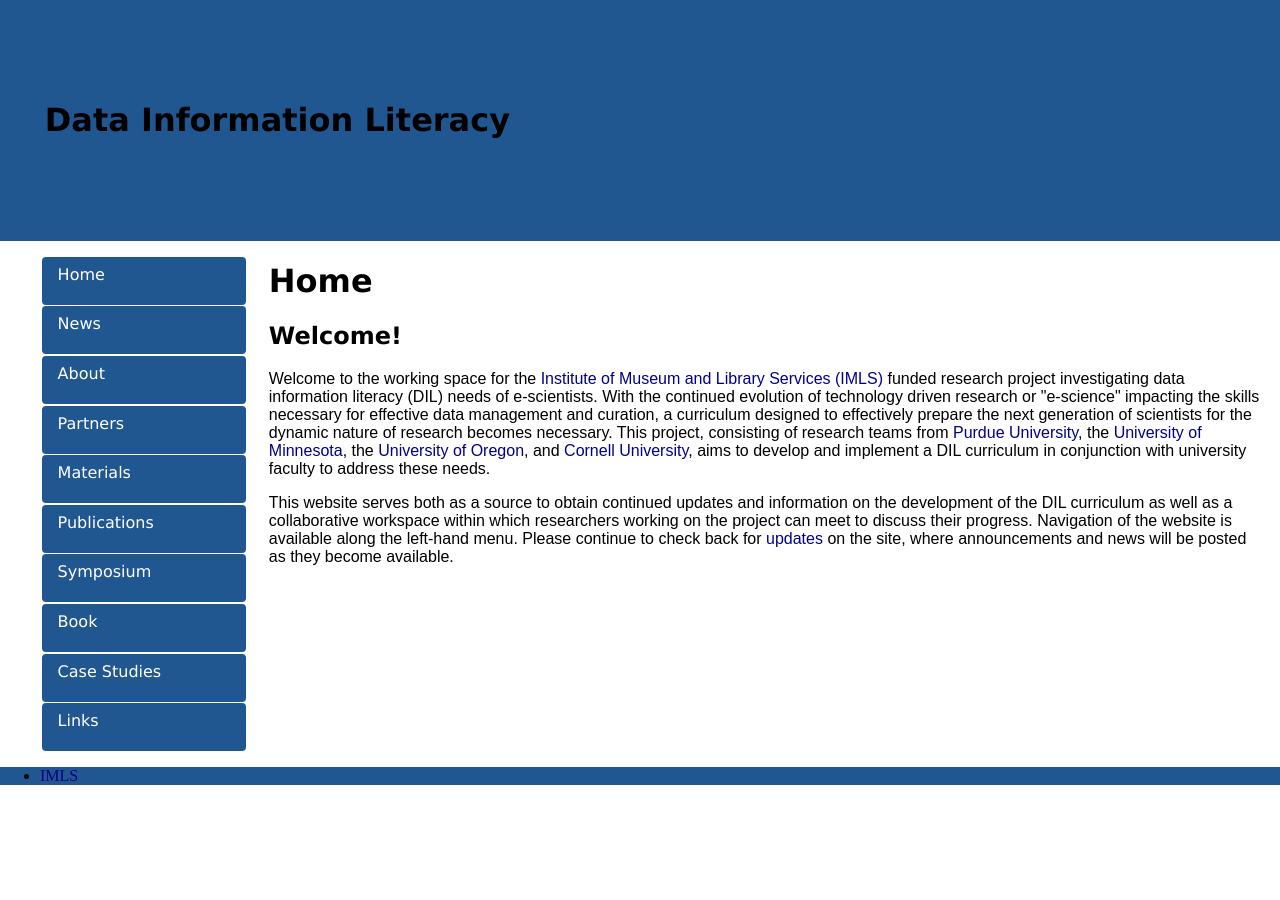
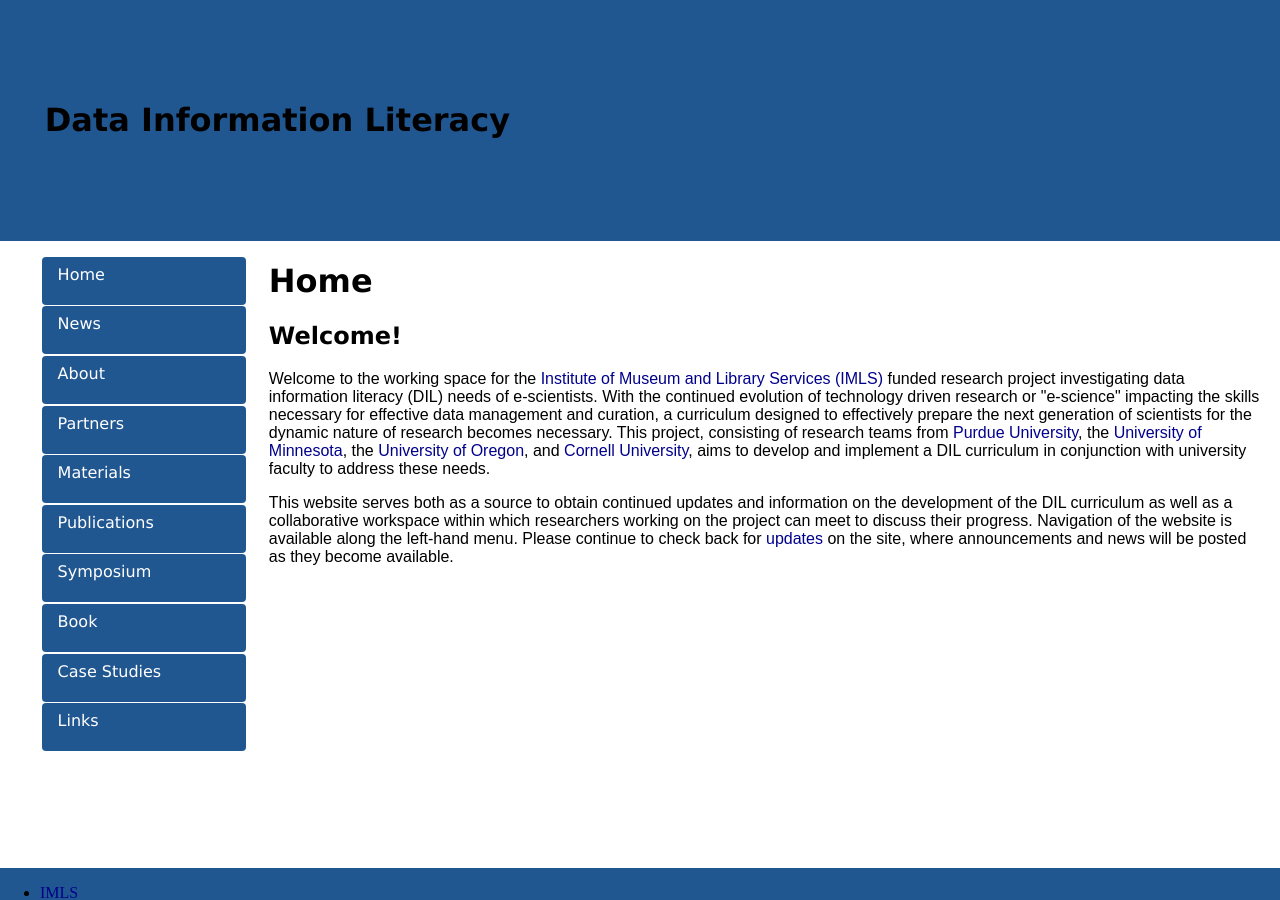
Before and after one commit to datainfolit/datainfolit, a Jekyll site: the page built from index.html, in a window 1280 px wide. Built offline with Jekyll 4.4.1, drawn with Linux system fonts in a browser that asks for light colours.

Commit message:
Update main.css

```diff
--- a/css/main.css
+++ b/css/main.css
@@ -82,8 +82,7 @@ header {
 footer {
     background: #215791;
     width: 100%;
-    height: 2em%;
-    position: relative;
+    height: 2em;
+    position: fixed;
     bottom: 0;
-    clear: both;
 }
```
